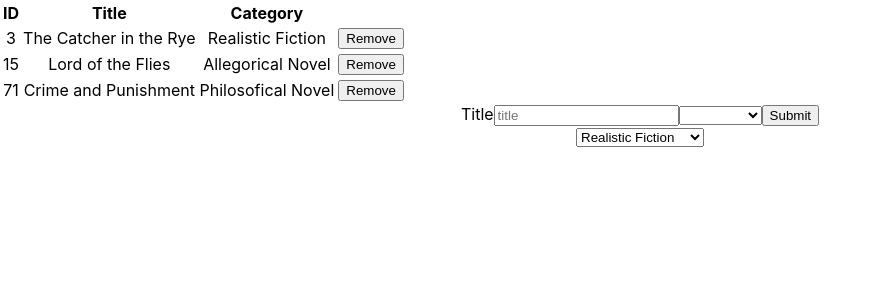
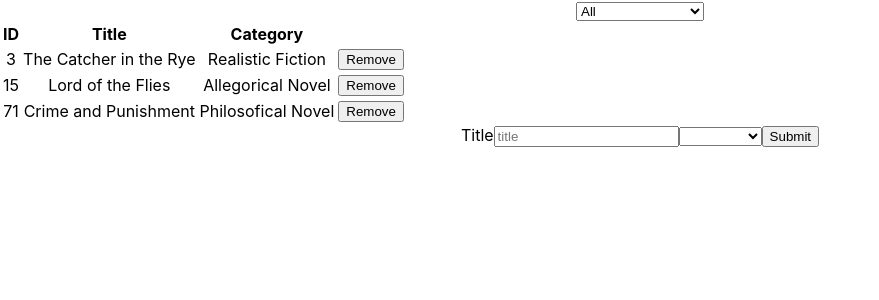
Before and after one commit to diegoarvz4/react-bookstore, a React (Create React App) app: page / in a window 1280 px wide. Shown: the top 300 px of the page, without its empty margins (0-879 px from the left). Built offline with nearby package versions, Linux system fonts and the light colour scheme.

Commit message:
Added ChangeFilter Functionality and Integration

```diff
--- a/src/App.js
+++ b/src/App.js
@@ -4,14 +4,12 @@ import './App.css';
 
 import BooksList from './components/BooksList/BooksList';
 import BooksForm from './components/BooksForm/BooksForm';
-import CategoryFilter from './components/CategoryFilterBox/CategoryFilter';
 
 function App() {
   return (
     <div className="App">
       <BooksList />
       <BooksForm />
-      <CategoryFilter />
     </div>
   );
 }
--- a/src/components/BooksList/BooksList.jsx
+++ b/src/components/BooksList/BooksList.jsx
@@ -6,14 +6,27 @@ import React from 'react';
 import { connect } from 'react-redux';
 import PropTypes from 'prop-types';
 import Book from '../Book/Book';
-import { removeBook } from '../../actions/index';
+import CategoryFilter from '../CategoryFilterBox/CategoryFilter';
+import { removeBook, changeFilter } from '../../actions/index';
 
-const BooksList = ({ books, deleteBook }) => {
+const BooksList = (
+  {
+    books,
+    deleteBook,
+    changeFilters,
+    filter,
+  },
+) => {
   const handleRemoveBook = (id) => {
     deleteBook(id);
   };
+
+  const handleFilterChange = (category) => {
+    changeFilters(category);
+  };
   return (
     <div>
+      <CategoryFilter filterChange={handleFilterChange} />
       <table>
         <thead>
           <tr>
@@ -24,7 +37,9 @@ const BooksList = ({ books, deleteBook }) => {
         </thead>
         <tbody>
           {
-            books.map(book => <Book key={uuid()} {...book} removeBook={handleRemoveBook} />)
+            filter === 'All'
+              ? books.map(book => <Book key={uuid()} {...book} removeBook={handleRemoveBook} />)
+              : books.filter(book => book.category === filter).map(book => <Book key={uuid()} {...book} removeBook={handleRemoveBook} />)
           }
         </tbody>
       </table>
@@ -35,18 +50,22 @@ const BooksList = ({ books, deleteBook }) => {
 const mapStateToProps = state => (
   {
     books: state.books,
+    filter: state.filter,
   }
 );
 
 const mapDispatchToProps = dispatch => (
   {
     deleteBook: id => dispatch(removeBook(id)),
+    changeFilters: category => dispatch(changeFilter(category)),
   }
 );
 
 BooksList.propTypes = {
   books: PropTypes.array.isRequired,
   deleteBook: PropTypes.func.isRequired,
+  changeFilters: PropTypes.func.isRequired,
+  filter: PropTypes.string.isRequired,
 };
 
 export default connect(mapStateToProps, mapDispatchToProps)(BooksList);
--- a/src/components/CategoryFilterBox/CategoryFilter.jsx
+++ b/src/components/CategoryFilterBox/CategoryFilter.jsx
@@ -5,7 +5,6 @@
 import React from 'react';
 import { connect } from 'react-redux';
 import uuid from 'uuid';
-import { changeFilter } from '../../actions/index';
 import PropTypes from 'prop-types';
 
 const CategoryFilter = (props) => {
@@ -20,15 +19,18 @@ const CategoryFilter = (props) => {
     });
     return map;
   };
-  const handleChange = (event) => {
-    const { changeFilters } = props;
-    changeFilters(event.target.value);
+
+  const filterChangeHandler = (event) => {
+    const { filterChange } = props;
+    filterChange(event.target.value);
   };
 
+  const { filter } = props;
 
   return (
     <div className="categoryBox">
-      <select name="CategoryFilter" onChange={handleChange}>
+      <select name="CategoryFilter" value={filter} onChange={filterChangeHandler}>
+        <option key={uuid()} value="All">All</option>
         {
           categoryArray().map(category => (
             <option key={uuid()} value={category}>{category}</option>
@@ -42,18 +44,14 @@ const CategoryFilter = (props) => {
 const mapStateToProps = state => (
   {
     books: state.books,
-  }
-);
-
-const mapDispatchToProps = dispatch => (
-  {
-    changeFilters: category => dispatch(changeFilter(category)),
+    filter: state.filter,
   }
 );
 
 CategoryFilter.propTypes = {
   books: PropTypes.array.isRequired,
-  changeFilters: PropTypes.func.isRequired,
+  filterChange: PropTypes.func.isRequired,
+  filter: PropTypes.string.isRequired,
 };
 
-export default connect(mapStateToProps, mapDispatchToProps)(CategoryFilter);
+export default connect(mapStateToProps)(CategoryFilter);
--- a/src/reducers/filter.js
+++ b/src/reducers/filter.js
@@ -1,6 +1,6 @@
 import actionTypes from '../actions/actionTypes';
 
-export default (state = null, action) => {
+export default (state = 'All', action) => {
   switch (action.type) {
     case actionTypes.changeFilter:
       return action.category;
```
